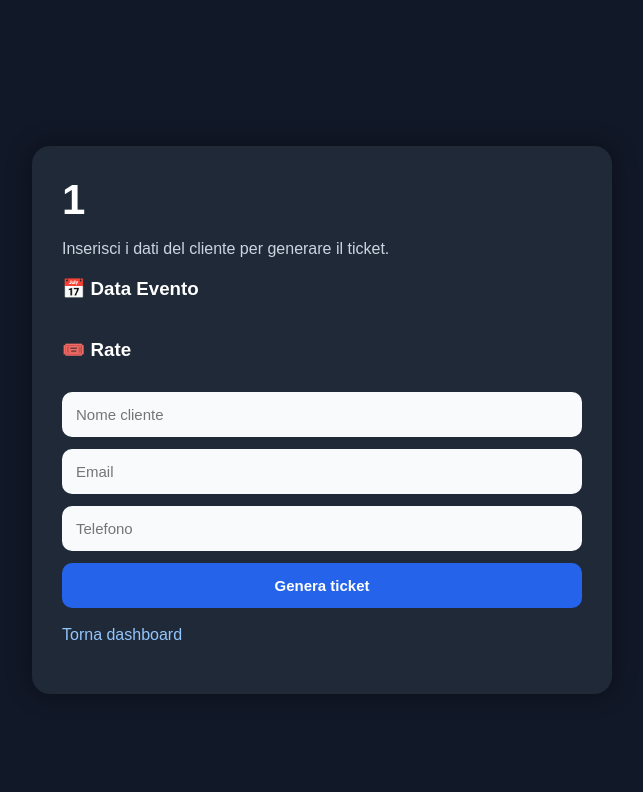
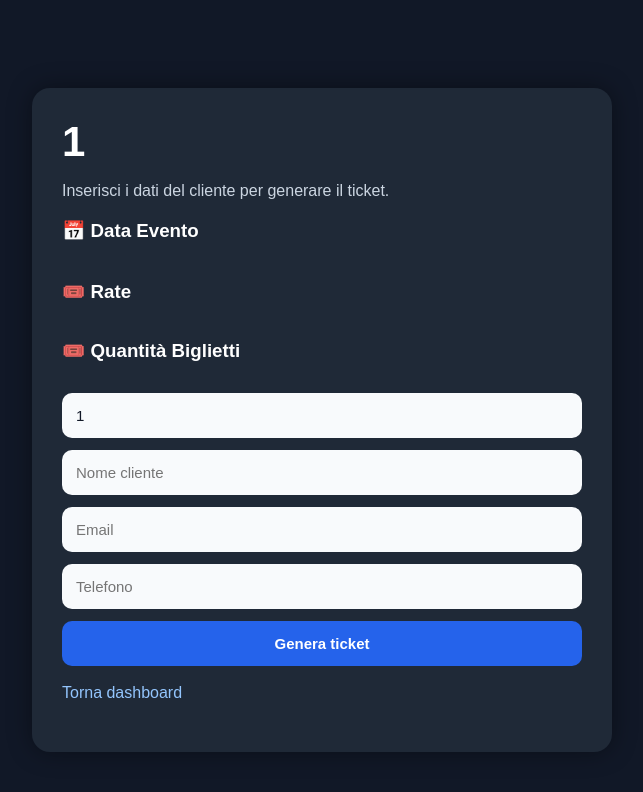
Before and after one commit to stefanogargiulo1/BonaEvents_PR, a Flask app: page /ticket/1 in a window 1280 px wide. Shown: the top 792 px of the page, without its empty margins (318-961 px from the left). Run offline with Flask 3, Linux system fonts and the light colour scheme; the visitor is signed in with stand-in values (Sample User, id 1); data that the repository does not hold is empty; some libraries are stand-ins or nearby versions.

Commit message:
Nuova UI ticket cash 1.1

```diff
--- a/templates/ticket.html
+++ b/templates/ticket.html
@@ -157,6 +157,16 @@
 
             <div id="ratesGrid"></div>
 
+            <h3>🎟️ Quantità Biglietti</h3>
+
+            <input
+                type="number"
+                name="quantity"
+                min="1"
+                value="1"
+                required
+            >
+
             <input
                 type="text"
                 name="customer"
```
